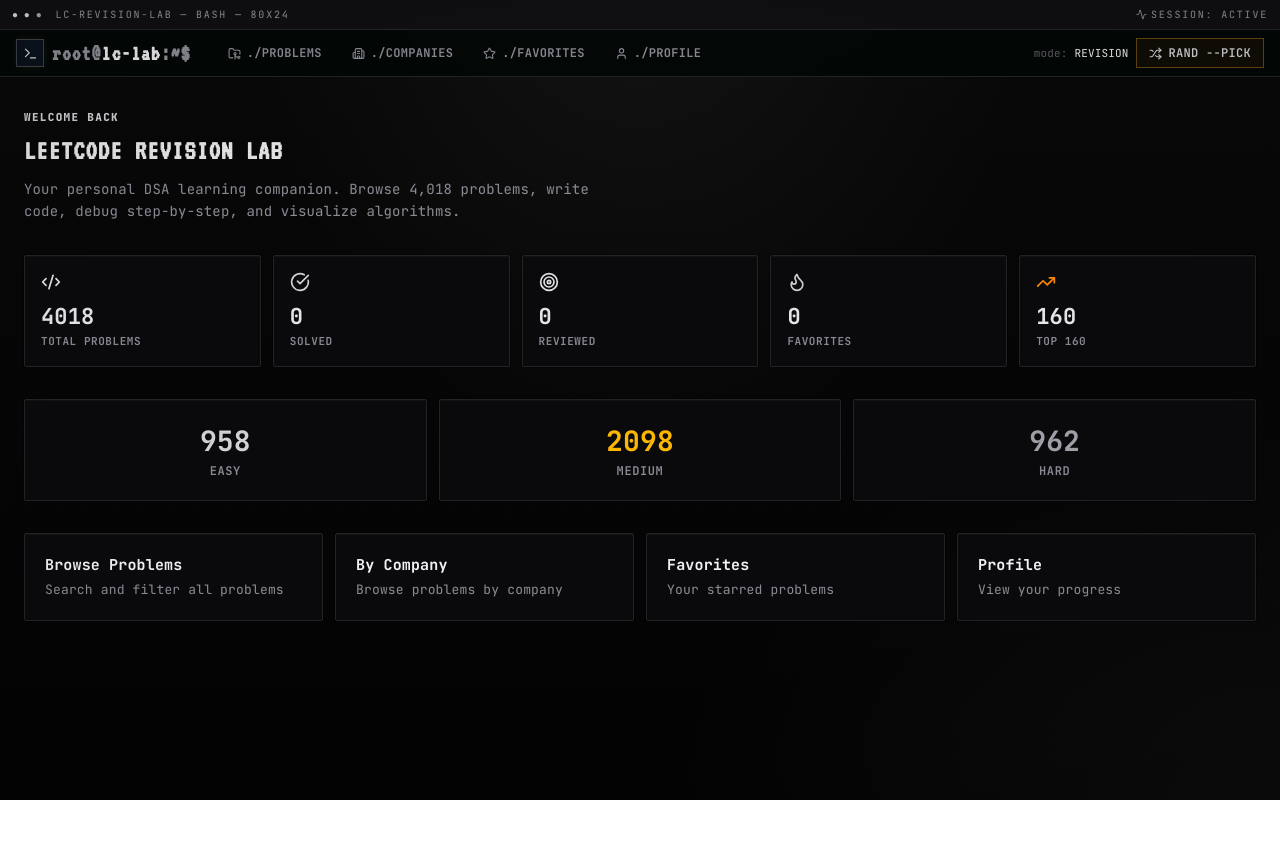
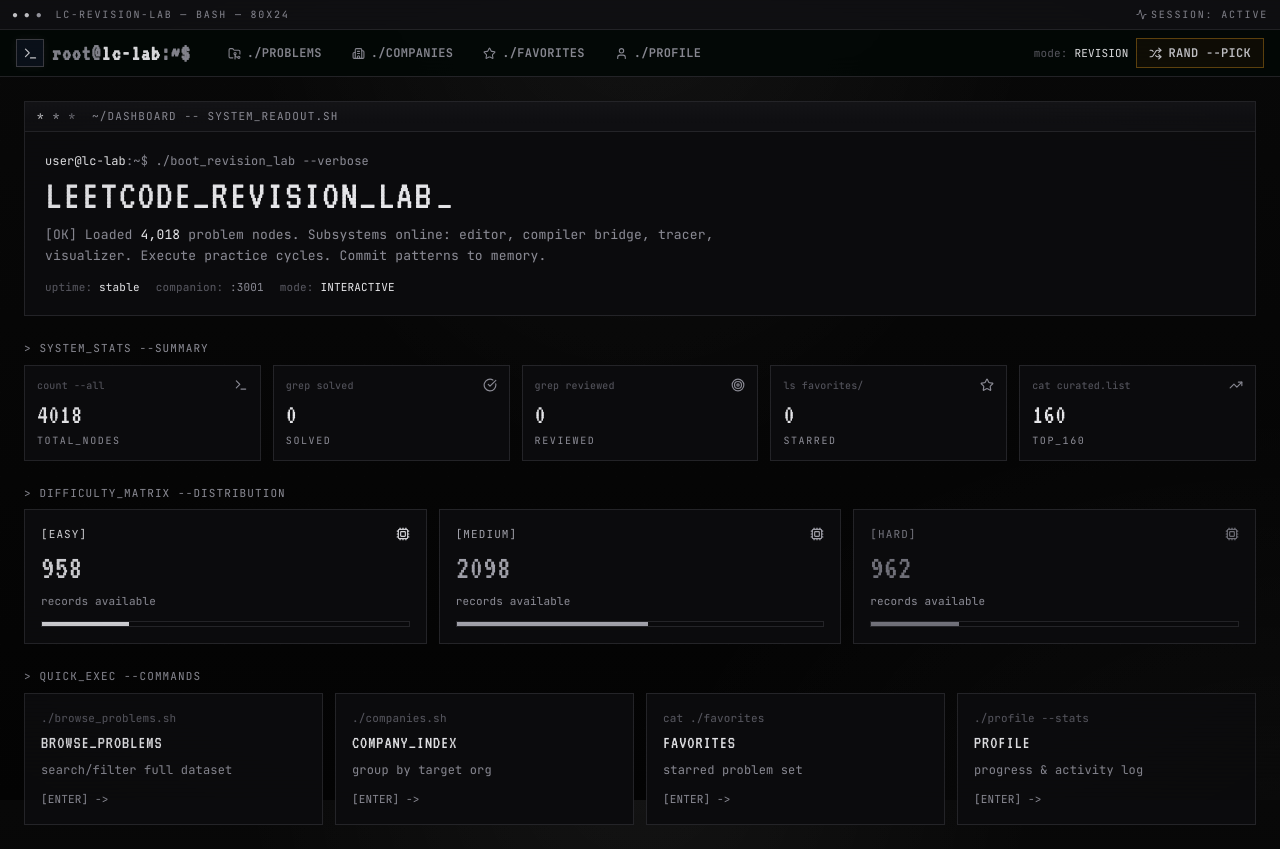
Before and after one commit to sharaddh/CodeLab, a Next.js app: page / in a window 1280 px wide. Before the commit the page ends 800 px from the top, so only its background shows below. Built offline with nearby package versions, Linux system fonts and the light colour scheme.

Commit message:
refresh dashboard

```diff
--- a/app/page.tsx
+++ b/app/page.tsx
@@ -2,7 +2,7 @@
 
 import { useEffect, useState } from "react";
 import Link from "next/link";
-import { Code2, CheckCircle, Flame, Target, TrendingUp } from "lucide-react";
+import { Terminal, CheckCircle, Target, Star, TrendingUp, Cpu } from "lucide-react";
 import problemsData from "@/data/problems.json";
 import solutionsData from "@/data/solutions.json";
 import type { Problem } from "@/lib/types";
@@ -36,80 +36,87 @@ export default function DashboardPage() {
   const hard = problems.filter((p) => p.difficulty === "Hard").length;
 
   const stats = [
-    { label: "Total Problems", value: problems.length, icon: Code2, color: "text-[var(--violet)]" },
-    { label: "Solved", value: solved, icon: CheckCircle, color: "text-[var(--green)]" },
-    { label: "Reviewed", value: reviewed, icon: Target, color: "text-[var(--cyan)]" },
-    { label: "Favorites", value: favorites, icon: Flame, color: "text-[var(--amber)]" },
-    { label: "Top 160", value: top160Ids.length, icon: TrendingUp, color: "text-orange-400" },
+    { label: "TOTAL_NODES", value: problems.length, icon: Terminal, cmd: "count --all" },
+    { label: "SOLVED", value: solved, icon: CheckCircle, cmd: "grep solved" },
+    { label: "REVIEWED", value: reviewed, icon: Target, cmd: "grep reviewed" },
+    { label: "STARRED", value: favorites, icon: Star, cmd: "ls favorites/" },
+    { label: "TOP_160", value: top160Ids.length, icon: TrendingUp, cmd: "cat curated.list" },
   ];
 
   return (
-    <div className="max-w-[1400px] mx-auto px-6 py-8">
-      {/* Hero */}
-      <div className="mb-8">
-        <div className="text-[11px] font-extrabold tracking-[0.12em] uppercase text-[var(--amber)] mb-1">
-          Welcome back
+    <div className="max-w-[1400px] mx-auto px-4 sm:px-6 py-6 font-mono">
+      <div className="mb-6 border border-[var(--border)] bg-[var(--panel)] overflow-hidden relative scanline-sweep">
+        <div className="flex items-center gap-2 px-3 py-1.5 border-b border-[var(--border)] bg-[#0f0f12] text-[11px] text-[var(--muted)] uppercase tracking-widest">
+          <span className="text-[#d4d4d8]">*</span><span className="text-[#a1a1aa]">*</span><span className="text-[#71717a]">*</span>
+          <span className="ml-2">~/dashboard -- system_readout.sh</span>
         </div>
-        <h1 className="text-[28px] font-extrabold tracking-tight">
-          LeetCode Revision Lab
-        </h1>
-        <p className="text-[var(--muted)] text-[14px] mt-1.5 max-w-[600px] leading-relaxed">
-          Your personal DSA learning companion. Browse {problems.length.toLocaleString()} problems,
-          write code, debug step-by-step, and visualize algorithms.
-        </p>
+        <div className="p-5">
+          <div className="text-[12px] text-[var(--muted)] mb-1">
+            <span className="text-[var(--text)]">user@lc-lab</span>:<span className="text-[var(--muted)]">~</span>$ ./boot_revision_lab --verbose
+          </div>
+          <h1 className="text-[34px] sm:text-[42px] leading-none font-[family-name:var(--font-terminal)] text-[var(--text)] tracking-wider mb-2">
+            LEETCODE_REVISION_LAB<span className="cursor-blink"></span>
+          </h1>
+          <p className="text-[13px] text-[var(--muted)] max-w-[720px] leading-relaxed">
+            [OK] Loaded <span className="text-[var(--text)]">{problems.length.toLocaleString()}</span> problem nodes. Subsystems online: editor, compiler bridge, tracer, visualizer.
+            Execute practice cycles. Commit patterns to memory.
+          </p>
+          <div className="mt-3 text-[11px] text-[var(--dim)] flex flex-wrap gap-x-4 gap-y-1">
+            <span>uptime: <span className="text-[var(--text)]">stable</span></span>
+            <span>companion: <span className="text-[var(--muted)]">:3001</span></span>
+            <span>mode: <span className="text-[var(--text)]">INTERACTIVE</span></span>
+          </div>
+        </div>
       </div>
 
-      {/* Stats Grid */}
-      <div className="grid grid-cols-2 sm:grid-cols-3 lg:grid-cols-5 gap-3 mb-8">
+      <div className="mb-2 text-[11px] text-[var(--muted)] uppercase tracking-widest">&gt; system_stats --summary</div>
+      <div className="grid grid-cols-2 sm:grid-cols-3 lg:grid-cols-5 gap-3 mb-6">
         {stats.map((s) => (
-          <div
-            key={s.label}
-            className="border border-[var(--border)] bg-[var(--panel)] rounded-xl p-4"
-          >
-            <s.icon size={20} className={s.color} />
-            <div className="text-[22px] font-bold font-mono mt-2">{s.value}</div>
-            <div className="text-[11px] text-[var(--muted)] uppercase tracking-wider font-semibold">
-              {s.label}
+          <div key={s.label} className="border border-[var(--border)] bg-[var(--panel)] p-3 hover:border-[var(--border-bright)] transition-colors">
+            <div className="flex items-center justify-between mb-2 text-[10px] text-[var(--dim)]">
+              <span>{s.cmd}</span>
+              <s.icon size={14} className="text-[var(--muted)]" />
             </div>
+            <div className="text-[28px] leading-none font-[family-name:var(--font-terminal)] text-[var(--text)]">{s.value}</div>
+            <div className="text-[10px] text-[var(--muted)] uppercase tracking-[0.16em] mt-1">{s.label}</div>
           </div>
         ))}
       </div>
 
-      {/* Difficulty Breakdown */}
-      <div className="grid grid-cols-3 gap-3 mb-8">
+      <div className="mb-2 text-[11px] text-[var(--muted)] uppercase tracking-widest">&gt; difficulty_matrix --distribution</div>
+      <div className="grid grid-cols-1 sm:grid-cols-3 gap-3 mb-6">
         {[
-          { label: "Easy", count: easy, color: "border-emerald-500/30 bg-emerald-500/5", textColor: "text-emerald-400" },
-          { label: "Medium", count: medium, color: "border-amber-500/30 bg-amber-500/5", textColor: "text-amber-400" },
-          { label: "Hard", count: hard, color: "border-red-500/30 bg-red-500/5", textColor: "text-red-400" },
+          { label: "EASY", count: easy, color: "#d4d4d8", href: "/problems?difficulty=Easy" },
+          { label: "MEDIUM", count: medium, color: "#a1a1aa", href: "/problems?difficulty=Medium" },
+          { label: "HARD", count: hard, color: "#71717a", href: "/problems?difficulty=Hard" },
         ].map((d) => (
-          <Link
-            key={d.label}
-            href={`/problems?difficulty=${d.label}`}
-            className={`border ${d.color} rounded-xl p-5 text-center transition-transform hover:scale-[1.02]`}
-          >
-            <div className={`text-[28px] font-bold font-mono ${d.textColor}`}>{d.count}</div>
-            <div className="text-[12px] text-[var(--muted)] uppercase tracking-wider font-semibold">
-              {d.label}
+          <Link key={d.label} href={d.href} className="border border-[var(--border)] bg-[var(--panel)] p-4 hover:border-[var(--border-bright)] hover:translate-y-[-1px] transition-all block">
+            <div className="flex items-center justify-between mb-2">
+              <span className="text-[11px] tracking-widest" style={{ color: d.color }}>[{d.label}]</span>
+              <Cpu size={14} style={{ color: d.color }} />
+            </div>
+            <div className="text-[34px] leading-none font-[family-name:var(--font-terminal)]" style={{ color: d.color }}>{d.count}</div>
+            <div className="mt-2 text-[11px] text-[var(--muted)]">records available</div>
+            <div className="mt-3 h-1.5 bg-[#0a0a0c] border border-[var(--border)]">
+              <div className="h-full" style={{ width: `${Math.min(100, (d.count / problems.length) * 100)}%`, background: d.color }} />
             </div>
           </Link>
         ))}
       </div>
 
-      {/* Quick Actions */}
+      <div className="mb-2 text-[11px] text-[var(--muted)] uppercase tracking-widest">&gt; quick_exec --commands</div>
       <div className="grid grid-cols-1 sm:grid-cols-2 lg:grid-cols-4 gap-3">
         {[
-          { href: "/problems", label: "Browse Problems", desc: "Search and filter all problems" },
-          { href: "/companies", label: "By Company", desc: "Browse problems by company" },
-          { href: "/favorites", label: "Favorites", desc: "Your starred problems" },
-          { href: "/profile", label: "Profile", desc: "View your progress" },
+          { href: "/problems", cmd: "./browse_problems.sh", label: "BROWSE_PROBLEMS", desc: "search/filter full dataset" },
+          { href: "/companies", cmd: "./companies.sh", label: "COMPANY_INDEX", desc: "group by target org" },
+          { href: "/favorites", cmd: "cat ./favorites", label: "FAVORITES", desc: "starred problem set" },
+          { href: "/profile", cmd: "./profile --stats", label: "PROFILE", desc: "progress & activity log" },
         ].map((a) => (
-          <Link
-            key={a.href}
-            href={a.href}
-            className="border border-[var(--border)] bg-[var(--panel)] rounded-xl p-5 hover:border-[var(--violet)]/50 transition-all hover:translate-y-[-2px]"
-          >
-            <div className="text-[15px] font-bold text-white">{a.label}</div>
-            <div className="text-[13px] text-[var(--muted)] mt-1">{a.desc}</div>
+          <Link key={a.href} href={a.href} className="border border-[var(--border)] bg-[var(--panel)] p-4 hover:border-[var(--border-bright)] hover:bg-[#17171c] transition-all group">
+            <div className="text-[11px] text-[var(--dim)] mb-1">{a.cmd}</div>
+            <div className="text-[18px] font-[family-name:var(--font-terminal)] text-[var(--text)] tracking-wider group-hover:text-[#ffffff]">{a.label}</div>
+            <div className="text-[12px] text-[var(--muted)] mt-1">{a.desc}</div>
+            <div className="mt-3 text-[11px] text-[var(--muted)] group-hover:text-[var(--text)]">[ENTER] -&gt;</div>
           </Link>
         ))}
       </div>
```
